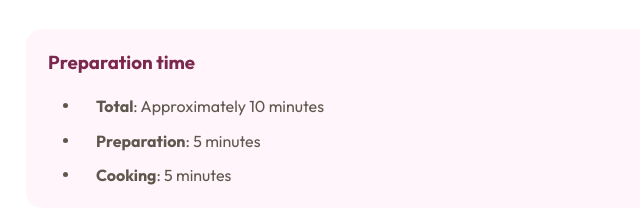
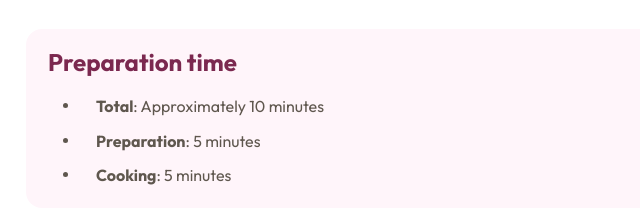
Before and after one commit to keinermendoza/fm-recipe, a plain HTML site: page index.html in a window 1280 px wide. Shown: the part 510-729 px from the top of the page, 286-926 px from the left. Drawn offline with Linux system fonts and the light colour scheme.

Commit message:
fix: missing heading level

```diff
--- a/assets/js/main.js
+++ b/assets/js/main.js
@@ -1,5 +1,5 @@
 document.addEventListener('DOMContentLoaded', () => {
-    const atributionContainer = document.createElement('article');
+    const atributionContainer = document.createElement('footer');
     atributionContainer.className = "atribution-container";
     atributionContainer.innerHTML = `
     <div class="attribution">
--- a/index.html
+++ b/index.html
@@ -24,7 +24,7 @@
         </p>
       </section>
       <section class="recipe__section recipe__section--small">
-        <h3 class="recipe__section--small-title">Preparation time</h3>
+        <h2 class="recipe__section--small-title">Preparation time</h2>
         <div class="recipe__section--list-container">
           <ul>
             <li><span><b>Total</b>: Approximately 10 minutes<span></li>
```
